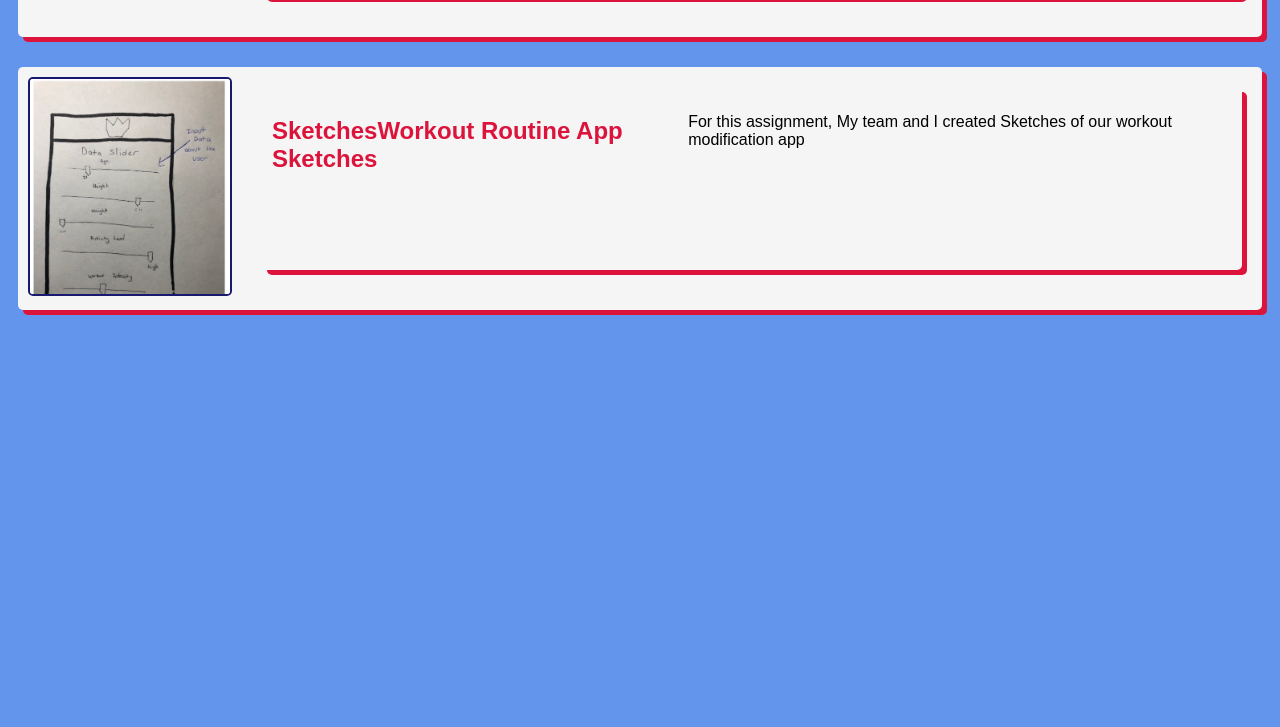
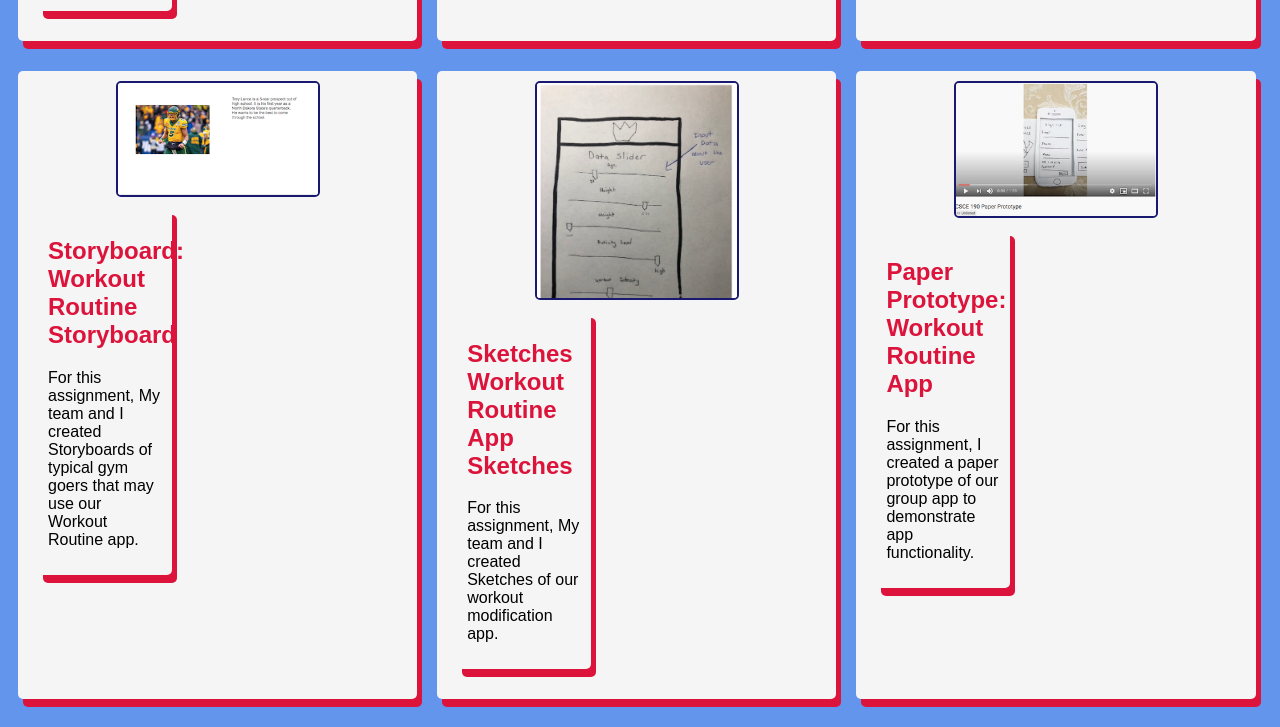
Before and after one commit to brandontjennings/brandontjennings.github.io, a plain HTML site: page index.html in a window 1280 px wide. Shown: the part 930-1657 px from the top of the page. Before the commit the page ends 1270 px from the top, so only its background shows below. Drawn offline with Linux system fonts and the light colour scheme.

Commit message:
Add files via upload

```diff
--- a/index.html
+++ b/index.html
@@ -7,12 +7,15 @@
     <body>
         <h1>Brandon Jennings CSCE 190 Site</h1>
 
+        <div class= "assignments">
             <!--Problem Statement Assignment-->
             <section class="assignment">
                 <a href="files/Workout Routine Modification.pdf"><img src="Images/problemstatement.png"></a>
                 <section class="assignment details">
                     <a href="files/Workout Routine Modification.pdf"><h2>Problem Statement: Workout Routine Helper</h2></a>
-                <p>Our clients are confused on how to build their workout routines. They come to the local gym confused on how to properly train core muscle groups, handle equipment,  or schedule training days with their work schedule. They come to the gym spending more time trying to figure out how they will do their routine rather than working out.</p>
+                    <p>
+                        Our clients are confused on how to build their workout routines. They come to the local gym confused on how to properly train core muscle groups, handle equipment,  or schedule training days with their work schedule. They come to the gym spending more time trying to figure out how they will do their routine rather than working out.
+                    </p>
                 </section>
             </section>
 
@@ -21,7 +24,9 @@
                 <a href="Files/Jujube Affinity.pdf"><img src="Images/Affinity_Diagram.png"></a>
                 <section class="assignment details">
                     <a href="Files/Jujube Affinity.pdf"><h2>Affinity Diagram: Workout Routine Helper</h2></a>
-                <p>For this assignment, My team and I created an Affinity Diagram to brainstorm and revelate ideas about fitness and working out.</p>
+                    <p>
+                        For this assignment, My team and I created an Affinity Diagram to brainstorm and revelate ideas about fitness and working out.
+                    </p>
             </section>
         </section>
 
@@ -30,7 +35,9 @@
             <a href="Files/Jujube_Personas.pdf"><img src="Images/personaimage.png"></a>
             <section class="assignment details">
                 <a href="Files/Jujube_Personas.pdf"><h2>Persona: Workout Routine Personas </h2></a>
-            <p>For this assignment, My team and I created Personas of typical gym goers that may use our Workout Routine app.</p>
+                <p>
+                    For this assignment, My team and I created Personas of typical gym goers that may use our Workout Routine app.
+                </p>
             </section>
         </section>
 
@@ -39,7 +46,9 @@
             <a href="Files/Jujube_Storyboard.pdf"><img src="Images/Jujube_Storyboard1.png"></a>
             <section class="assignment details">
                 <a href="Files/Jujube_Storyboard.pdf"><h2>Storyboard: Workout Routine Storyboard </h2></a>
-            <p>For this assignment, My team and I created Storyboards of typical gym goers that may use our Workout Routine app.</p>
+                <p>
+                    For this assignment, My team and I created Storyboards of typical gym goers that may use our Workout Routine app.
+                </p>
             </section>
         </section>
 
@@ -47,10 +56,23 @@
         <section class="assignment">
             <a href="Files/Sketches.pdf"><img src="Images/Screen Shot 2020-10-18 at 11.44.01 PM.png"></a>
             <section class="assignment details">
-            <a href="Files/Sketches.pdf"><h2>SketchesWorkout Routine App Sketches</h2></a>
-            <p>For this assignment, My team and I created Sketches of our workout modification app</p>
-
+                <a href="Files/Sketches.pdf"><h2>Sketches Workout Routine App Sketches</h2></a>
+                <p>
+                    For this assignment, My team and I created Sketches of our workout modification app.
+                </p>
             </section>
         </section>
+
+        <!--Paper Prototype Assignment-->
+        <section class="assignment">
+            <a href="https://youtu.be/BXAOQFM_Xf4"><img src="Images/Paper_Prototype_Pic.png"></a>
+            <section class="assignment details">
+                <a href="https://youtu.be/BXAOQFM_Xf4"><h2>Paper Prototype: Workout Routine App </h2></a>
+                <p>For this assignment, I created a paper prototype of our group app to demonstrate app functionality.
+
+                </p>
+            </section>
+        </section>
+        </div>
     </body>
 </html>
--- a/styles.css
+++ b/styles.css
@@ -3,32 +3,40 @@ body {
     font-family:Arial, Helvetica, sans-serif;
 }
 
+.assignments {
+    display:flex;
+    flex-wrap:wrap;
+}
+
 .assignment {
-    display:flex;
-    padding: 10px;
+    width:30%;
+    padding:10px;
     margin:10px;
-    margin-bottom: 30px;
+    margin-bottom:20px;
     background:whitesmoke;
-    border-radius: 5px;
-    box-shadow: 5px 5px #DC143C;
+    border-radius:5px;
+    box-shadow:5px 8px #DC143C;
 }
 
 .assignment img {
     width:200px;
-    border: 2px solid #191970;
-    margin-right: 20px;
-    border-radius: 5px;
+    border:2px solid #191970;
+    margin-right:20px;
+    border-radius:5px;
+    display:block;
+    margin:auto;
 }
 
 h1 {
-    color: #191970;
+    color:#191970;
     text-align:center;
 }
+
 a {
     text-decoration:none;
     color:#DC143C;
 }
 
 .assignment a:hover {
-    color: #191970;
+    color:#191970;
 }
```
Also changed, not shown: Images/Paper_Prototype_Pic.png (added). Lines whose indentation alone changed are shown as unchanged.
